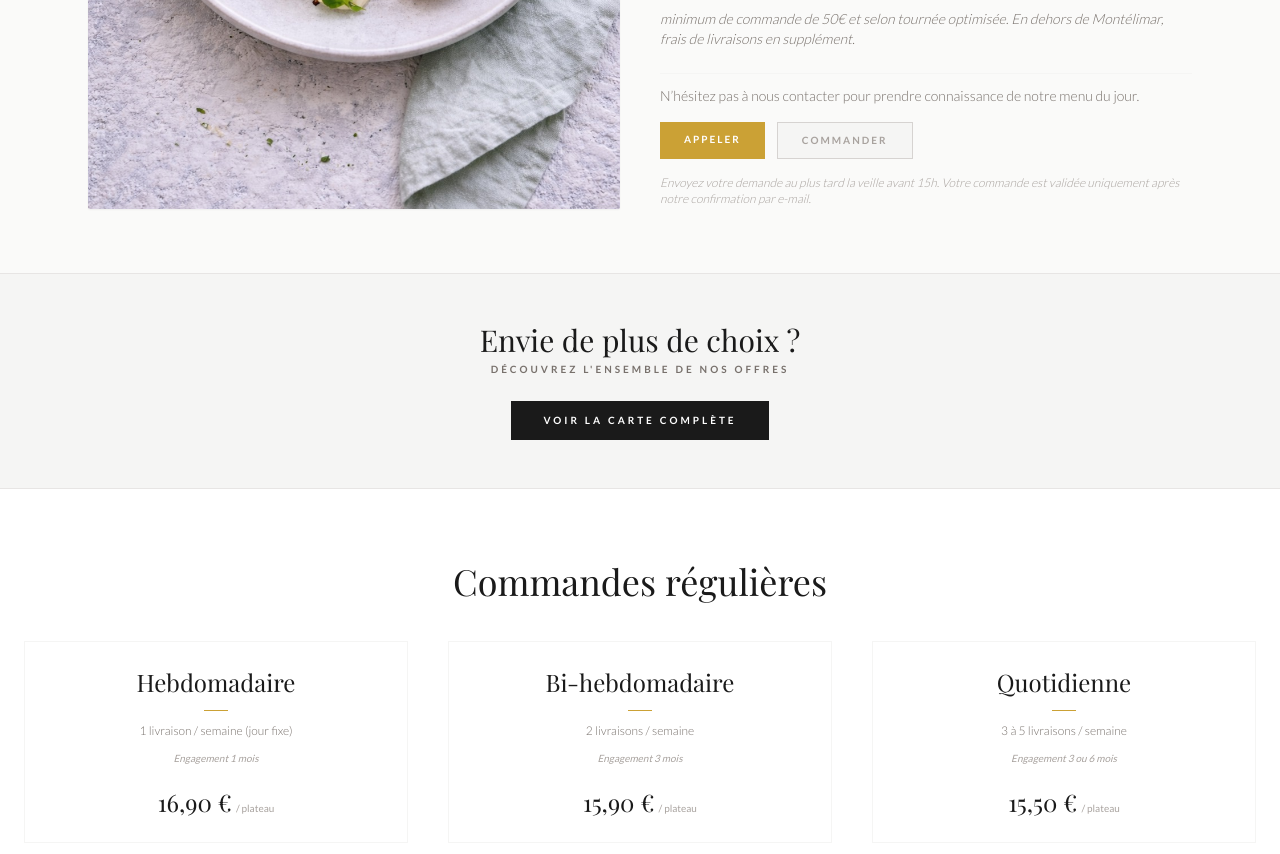
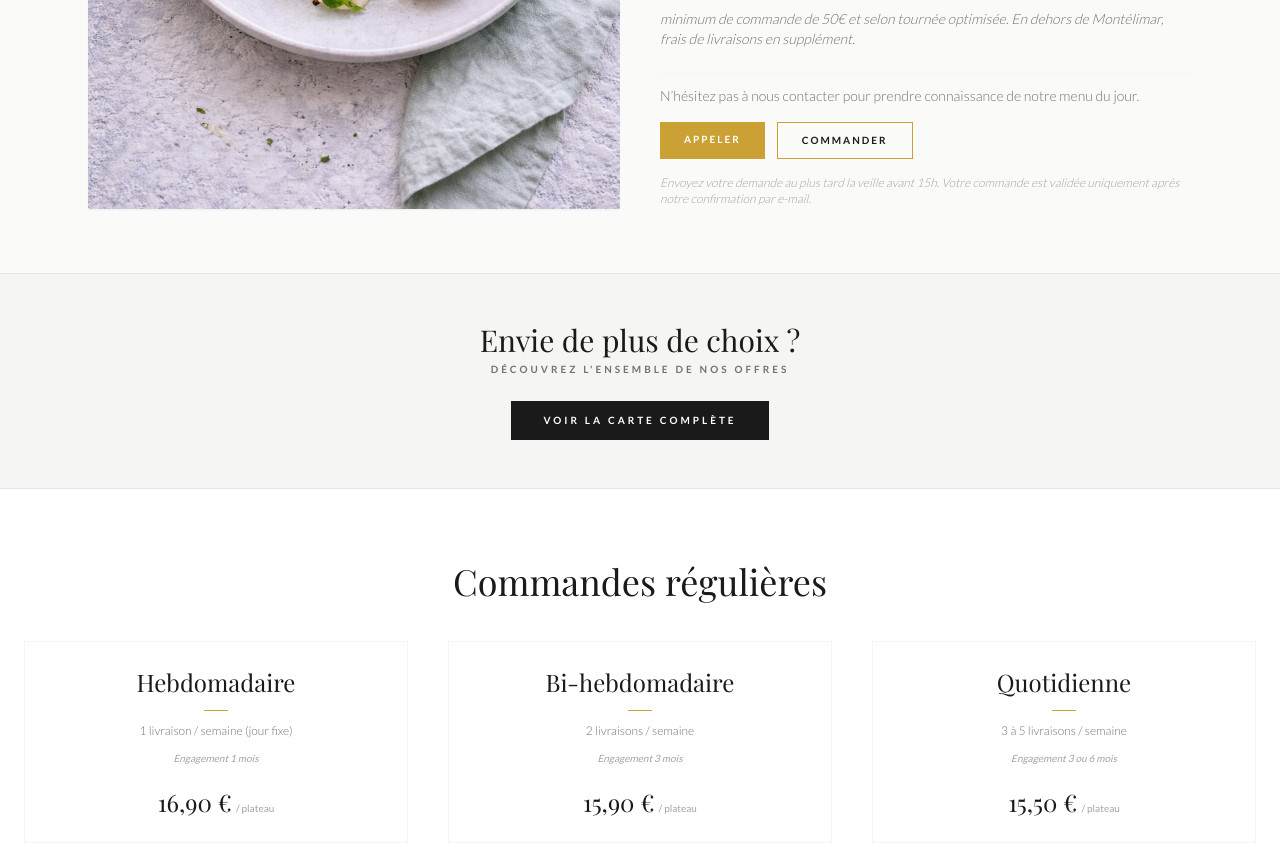
Before and after one commit to guillaumesax/Maison-Henria, a React (Vite) app: page / in a window 1280 px wide. Shown: the part 1620-2474 px from the top of the page. Built offline with nearby package versions, Linux system fonts and the light colour scheme; a web font is replaced by a local one.

Commit message:
Enable order button linking to order page

```diff
--- a/components/MealTrays.tsx
+++ b/components/MealTrays.tsx
@@ -61,7 +61,7 @@ export const MealTrays: React.FC = () => {
             </p>
             <div className="flex flex-col sm:flex-row gap-3">
               <a href={`tel:${PHONE_NUMBER.replace(/\s/g, '')}`} className="px-6 py-2.5 bg-henria-gold text-white text-[10px] uppercase tracking-[0.2em] font-bold hover:opacity-90 transition-opacity text-center">Appeler</a>
-              <button type="button" disabled className="px-6 py-2.5 border border-stone-300 text-stone-400 bg-stone-100 text-[10px] uppercase tracking-[0.2em] font-bold cursor-not-allowed text-center">Commander</button>
+              <a href="/commande.html" className="px-6 py-2.5 border border-henria-gold text-henria-dark text-[10px] uppercase tracking-[0.2em] font-bold hover:bg-henria-gold hover:text-white transition-colors text-center focus-visible:outline focus-visible:outline-2 focus-visible:outline-offset-4 focus-visible:outline-henria-gold">Commander</a>
             </div>
             <p className="text-stone-400 text-xs italic font-light">
               Envoyez votre demande au plus tard la veille avant 15h. Votre commande est validée uniquement après notre confirmation par e-mail.
```
